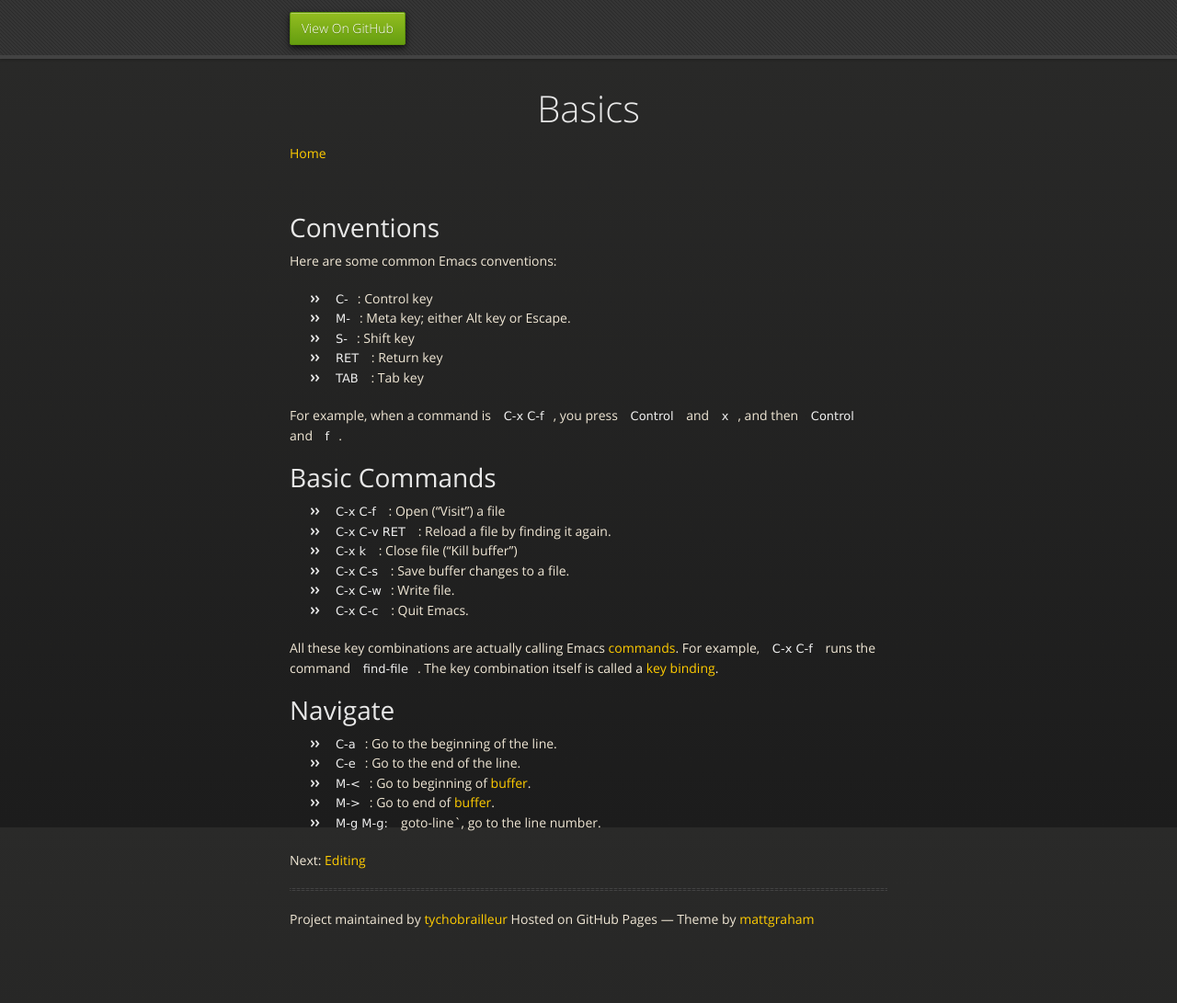
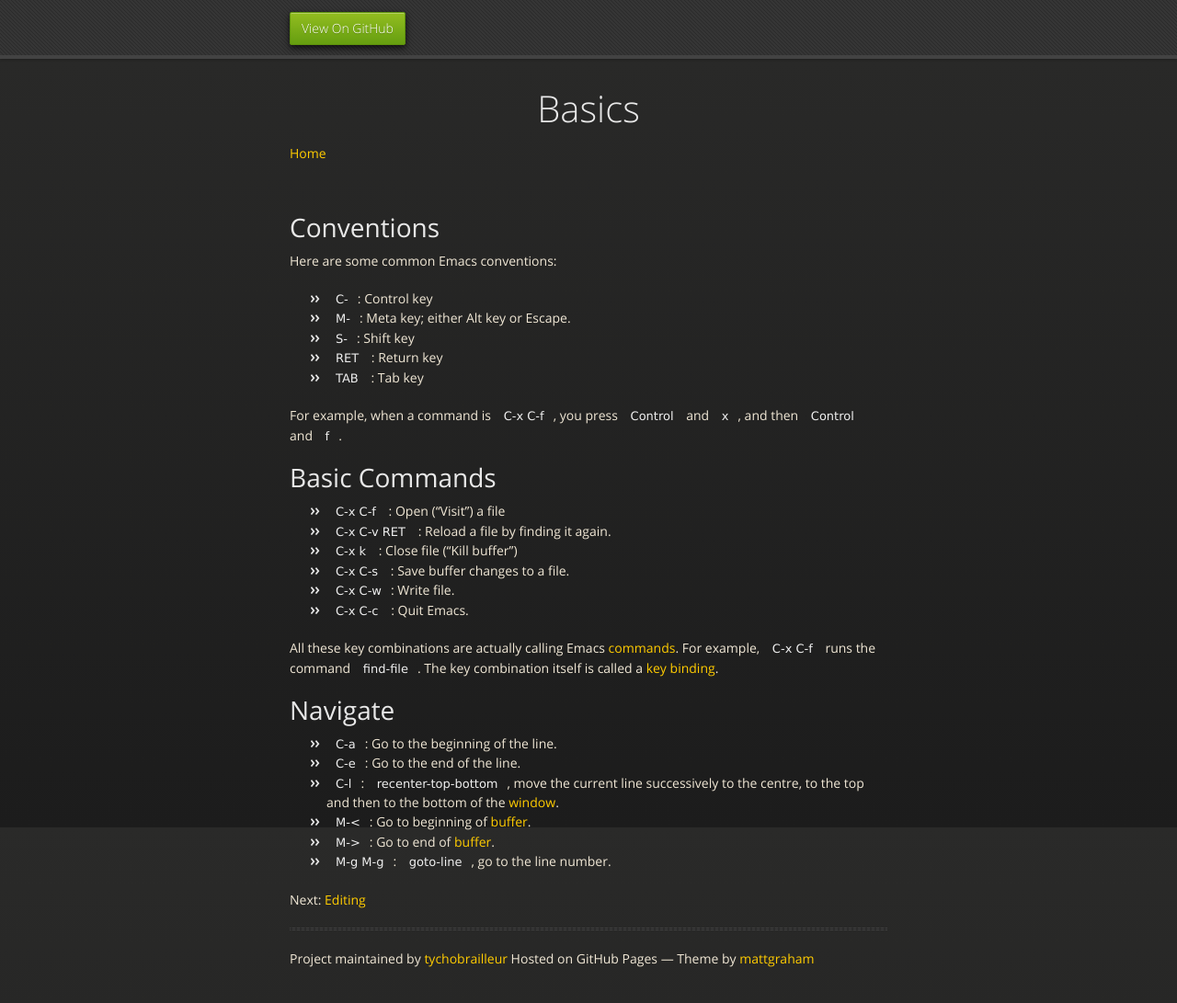
Before and after one commit to tychobrailleur/tychobrailleur.github.io, a Jekyll site: the page built from basics.md, in a window 1280 px wide and 1143 px high. Shown: the top 1091 px of the window at 92% size. Built offline with Jekyll 4.4.1, drawn with Linux system fonts in a browser that asks for light colours; nearby versions of some CDN libraries.

Commit message:
Minor edits.

```diff
--- a/basics.md
+++ b/basics.md
@@ -23,14 +23,15 @@ For example, when a command is `C-x C-f`, you press `Control` and `x`, and then
 - `C-x C-w`: Write file.
 - `C-x C-c` : Quit Emacs.
 
-All these key combinations are actually calling Emacs [commands](commands.md).  For example, `C-x C-f` runs the command `find-file`.  The key combination itself is called a [key binding](key-bindings.md).
+All these key combinations are actually calling Emacs [commands](commands.html).  For example, `C-x C-f` runs the command `find-file`.  The key combination itself is called a [key binding](key-bindings.html).
 
 # Navigate
 
 - `C-a`: Go to the beginning of the line.
 - `C-e`: Go to the end of the line.
+- `C-l`: `recenter-top-bottom`, move the current line successively to the centre, to the top and then to the bottom of the [window](window.html).
 - `M-<`: Go to beginning of [buffer](buffer.html).
 - `M->`: Go to end of [buffer](buffer.html).
-- `M-g M-g: `goto-line`, go to the line number.
+- `M-g M-g`: `goto-line`, go to the line number.
 
 Next: [Editing](editing.html)
```
Also changed, not shown: editing.md (line endings or trailing spaces).
